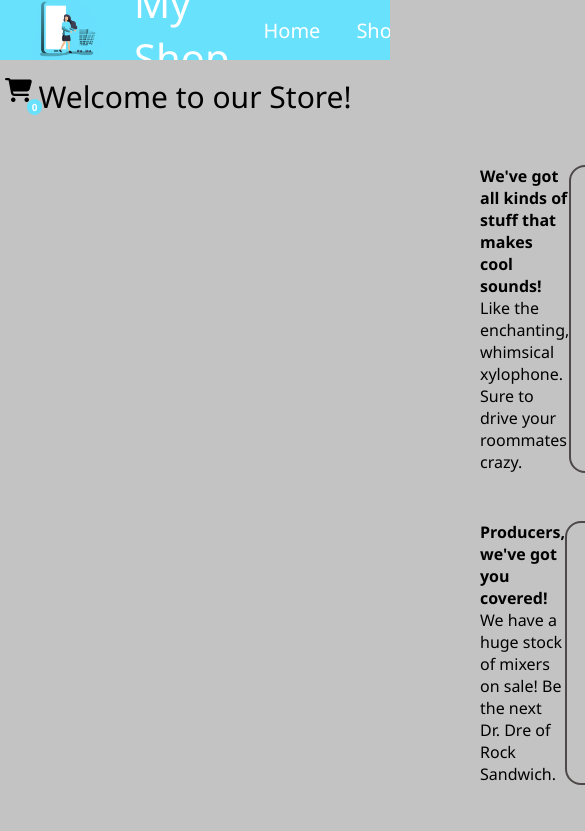
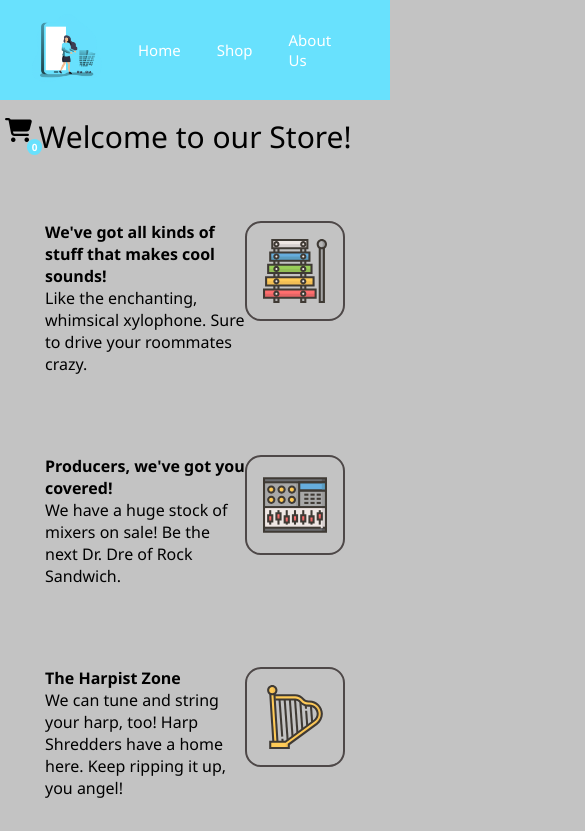
Before and after one commit to mkellner43/shop_react, a React (Create React App) app: page / in a window 390 px wide. Shown: the top 831 px of the page, 585 px wide, since content can reach past the window. Built offline with nearby package versions, Linux system fonts and the light colour scheme.

Commit message:
added mobile css and updated UI

```diff
--- a/src/App.js
+++ b/src/App.js
@@ -60,3 +60,5 @@ const App = () => {
 };
 
 export default App;
+
+//update style, change select to a increment and decrement, look into testing(if you want), try to get hooked up with local storage at a minimum, get running to deploy to pages.
--- a/src/components/Card.js
+++ b/src/components/Card.js
@@ -28,14 +28,7 @@ const Card = ({id, img, title, price, description, updateCart}) => {
       <p>{description}</p>
       <div className="card--btns">
         <form onSubmit={handleSubmit} value={value}>
-          <select onChange={handleChange} value={value}>
-            <option value="0">Choose Amount</option>
-            <option value="1">1</option>
-            <option value="2">2</option>
-            <option value="3">3</option>
-            <option value="4">4</option>
-            <option value="5">5</option>
-          </select>
+          <input type="number" min='0' max='10' value={value} onChange={handleChange}/>
           <button>Add to Cart</button>
         </form>
       </div>
--- a/src/style/App.css
+++ b/src/style/App.css
@@ -6,8 +6,14 @@
 }
 body {
   background-color: #c3c3c3;
+  width: 100%;
 }
-
+.App,
+.about-us {
+  display: flex;
+  flex-direction: column;
+  align-items: center;
+}
 .nav-bar {
   display: flex;
   justify-content: space-between;
@@ -15,8 +21,8 @@ body {
   margin-bottom: 1rem;
   background-color: #68e1fd;
   color: white;
-  min-height: 60px;
-  max-height: 60px;
+  min-height: 100px;
+  height: 100px;
   overflow: hidden;
 }
 
@@ -67,10 +73,9 @@ body {
   display: flex;
   justify-content: space-between;
   margin-top: 3rem;
-  padding: 0rem 30rem 0rem 30rem;
-}
-.home-card > div {
-  width: 500px;
+  padding: 1rem;
+  min-width: 700px;
+  max-width: 700px;
 }
 .home-card--title {
   font-weight: 600;
@@ -94,8 +99,10 @@ body {
   display: flex;
   flex-direction: column;
   align-items: center;
-  width: 300px;
-  border: 2px solid #68e1fd;
+  justify-content: space-between;
+  min-width: 250px;
+  width: 250px;
+  height: 400px;
   background-color: azure;
   border-radius: 1rem;
   margin: 1rem;
@@ -105,15 +112,34 @@ body {
   width: 100px;
 }
 .card--btns {
-  width: 100%;
+  width: 80%;
 }
 .card--btns > form {
   display: flex;
   justify-content: space-between;
   width: 100%;
 }
-.card--btns > form > select {
+.card--btns > form > input,
+.card--btns > form > button {
   text-align: center;
+  padding: 0.40rem;
+  border-radius: 0.5rem;
+}
+.card--btns > form > input {
+  text-align: center;
+  width: 50px;
+  font-size: 20px;
+  font-family: 'Courier New', Courier, monospace;
+}
+.card--btns > form > button {
+  color: white;
+  background-color: #68e1fd;
+  border: none;
+}
+.card--btns > form > button:hover {
+  background-color: white;
+  color: #68e1fd;
+  border: 1px solid #68e1fd;
 }
 .cart {
   display: flex;
@@ -123,14 +149,14 @@ body {
   background-color: azure;
   position: absolute;
   left: 0;
-  top: 60px;
+  top: 100px;
   overflow: hidden;
   padding-top: 1rem;
 }
 .cart-icon {
   position: absolute;
   left: 5px;
-  top: 90px;
+  top: 130px;
 }
 .close-cart {
   position: relative;
@@ -194,10 +220,10 @@ body {
   display: flex;
   justify-content: space-evenly;
   position: absolute;
-  background-color: rgb(67, 218, 67);
+  background-color: #68e1fd;
   color: white;
   left: -300px;
-  top: 70px;
+  top: 100px;
   padding: 1.5rem;
   border-radius: 1rem;
   animation-name: fadeIn;
@@ -212,5 +238,102 @@ body {
 
 @keyframes fadeIn {
   from {left: -300px}
-  to {left: 72.5px}
+  to {left: 60px}
 }
+
+@media only screen and (max-width: 800px) {
+  .nav-bar {
+    display: flex;
+    justify-content: space-between;
+    align-items: center;
+    margin-bottom: 1rem;
+    background-color: #68e1fd;
+    color: white;
+    min-height: 100px;
+    height: 100px;
+    overflow: hidden;
+    min-width: 100%vw;
+  }
+  .nav-bar--title {
+    display: none;
+  }
+  .nav-bar > section > a {
+    text-decoration: none;
+    color: white;
+    padding: 0rem 1rem;
+    font-size: 15px;
+  }
+  .nav-bar--right > a:hover {
+    background-color: white;
+    color: #68e1fd;
+    border: 2px solid #68e1fd;
+    border-radius: 1rem;
+  }
+  .nav-bar--right > a {
+    position: relative;
+    right: 30px;
+  }
+  .App {
+    display: flex;
+    flex-direction: column;
+    width: 100%;
+  }
+  .home-title,
+  .about-us--title,
+  .shop--title {
+    font-size: 30px;
+    font-weight: 500;
+  }
+.home-card {
+  margin-top: 3rem;
+  display: flex;
+  justify-content: center;
+  flex-wrap: wrap;
+  padding: 1rem;
+}
+.home-card > div {
+  width: 200px;
+}
+.home-card--title {
+  font-weight: 600;
+}
+.home-card--img {
+  width: 100px;
+  height: 100px;
+  padding: 1rem;
+  border: 2px solid rgb(78, 72, 72);
+  border-radius: 1rem;
+}
+.cart {
+  display: flex;
+  flex-direction: column;
+  width: 400px;
+  border: 4px solid #68e1fd;
+  background-color: azure;
+  position: absolute;
+  left: 0;
+  top: 100px;
+  overflow: hidden;
+  padding-top: 1rem;
+}
+.cart-icon {
+  position: absolute;
+  left: 5px;
+  top: 130px;
+}
+.notification {
+  display: flex;
+  justify-content: space-evenly;
+  position: absolute;
+  background-color: #68e1fd;
+  color: white;
+  left: -300px;
+  top: 90px;
+  padding: 1.5rem;
+  border-radius: 1rem;
+  animation-name: fadeIn;
+  animation-direction: alternate;
+  animation-duration: 1.8s;
+  animation-iteration-count: 2;
+}
+}
```
